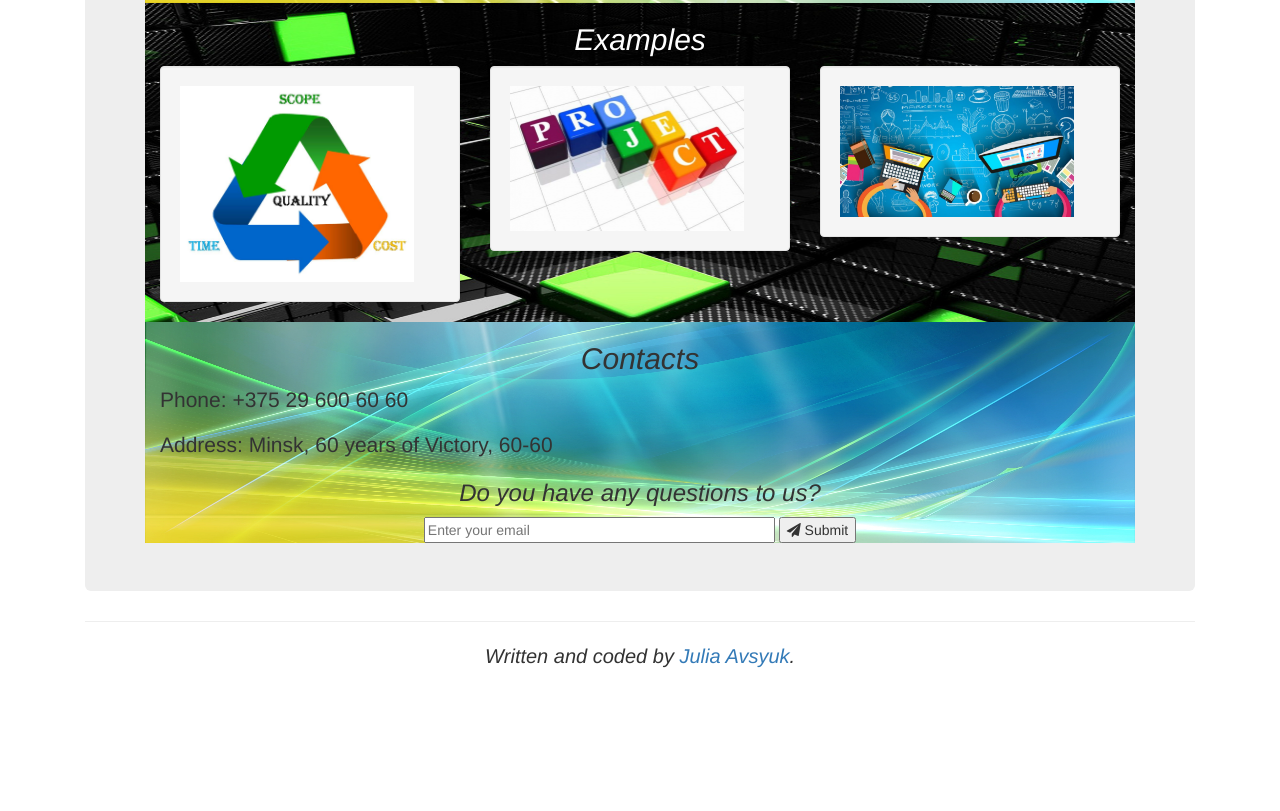
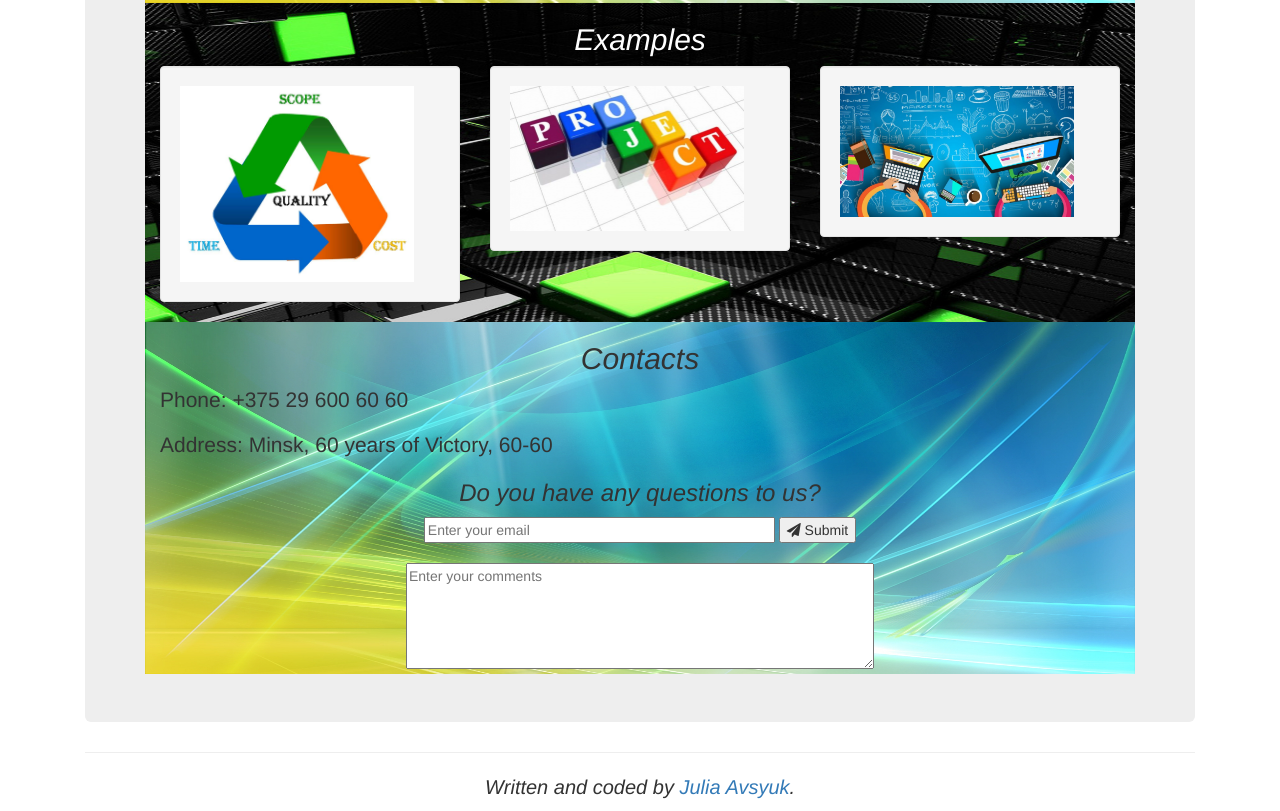
Before and after one commit to JuliaAvsyuk/project_2018, a React app: page src/index.html in a window 1280 px wide. Shown: the part 1638-2449 px from the top of the page. Before the commit the page ends 2318 px from the top, so only its background shows below. Built offline with nearby package versions, Linux system fonts and the light colour scheme; files whose address does not match are found by name.

Commit message:
add textarea for comments

```diff
--- a/src/index.html
+++ b/src/index.html
@@ -130,6 +130,12 @@
                             <input type="text" size="40" maxlength="70" name="input1" placeholder="Enter your email" required>
                             <button  name="btn1" type="submit"><i class="fa fa-paper-plane"></i> Submit</button>
                         </form>
+                        <br/>
+                        <div>
+                            <form class="text-center" name = "form2" action="#">
+                                <textarea name="comments" cols="55" rows="5" placeholder="Enter your comments"></textarea>
+                            </form>
+                        </div>
                     </div>
                 </div>
             </div>
```
